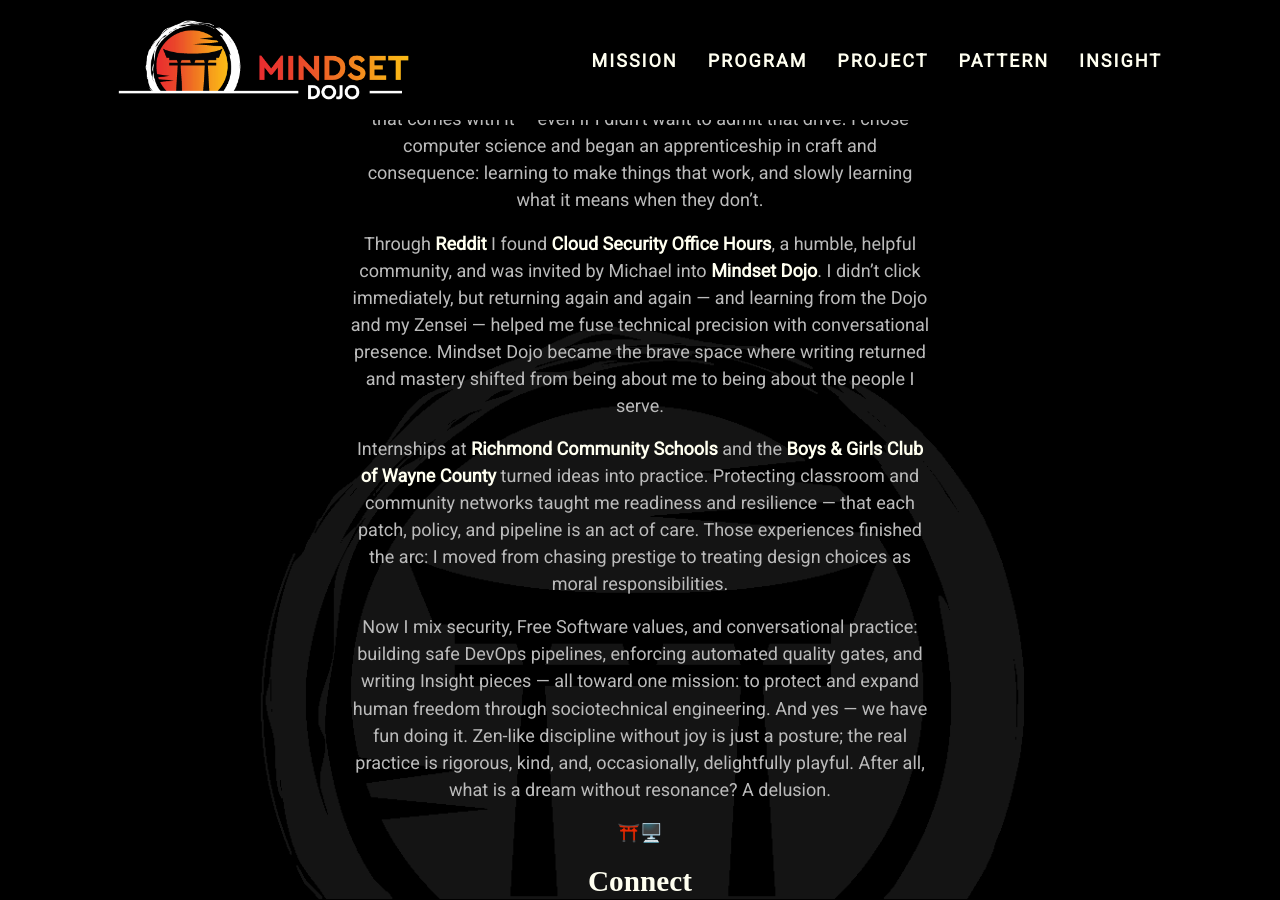
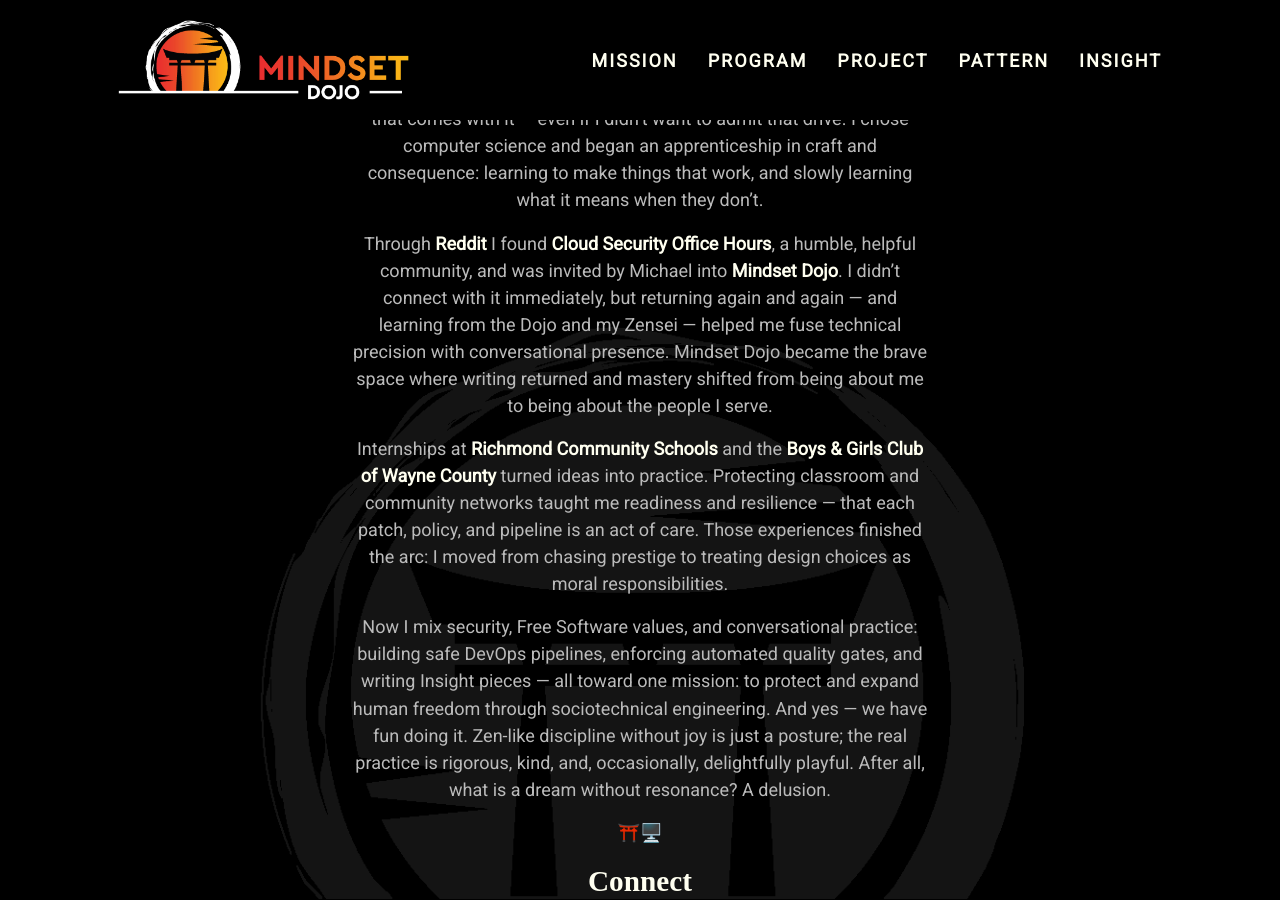
Before and after one commit to mindset-dojo/mindset-dojo.github.io, a Jekyll site: the page built from _authors/kyle-ingersoll.md, in a window 1280 px wide and 900 px high, scrolled down 752 px. Built offline with Jekyll 4.4.1, drawn with Linux system fonts in a browser that asks for light colours; some web fonts are replaced.

Commit message:
fix(kyle-ingersoll): change click to connect with.

```diff
--- a/_authors/kyle-ingersoll.md
+++ b/_authors/kyle-ingersoll.md
@@ -22,7 +22,7 @@
 
   In **Community College** I stood at a fork: writing or computing. I still craved mastery over machines — and, I now recognize, the quiet power that comes with it — even if I didn’t want to admit that drive. I chose computer science and began an apprenticeship in craft and consequence: learning to make things that work, and slowly learning what it means when they don’t.
 
-  Through **Reddit** I found **Cloud Security Office Hours**, a humble, helpful community, and was invited by Michael into **Mindset Dojo**. I didn’t click immediately, but returning again and again — and learning from the Dojo and my Zensei — helped me fuse technical precision with conversational presence. Mindset Dojo became the brave space where writing returned and mastery shifted from being about me to being about the people I serve.
+  Through **Reddit** I found **Cloud Security Office Hours**, a humble, helpful community, and was invited by Michael into **Mindset Dojo**. I didn’t connect with it immediately, but returning again and again — and learning from the Dojo and my Zensei — helped me fuse technical precision with conversational presence. Mindset Dojo became the brave space where writing returned and mastery shifted from being about me to being about the people I serve.
 
   Internships at **Richmond Community Schools** and the **Boys & Girls Club of Wayne County** turned ideas into practice. Protecting classroom and community networks taught me readiness and resilience — that each patch, policy, and pipeline is an act of care. Those experiences finished the arc: I moved from chasing prestige to treating design choices as moral responsibilities.
 
```
